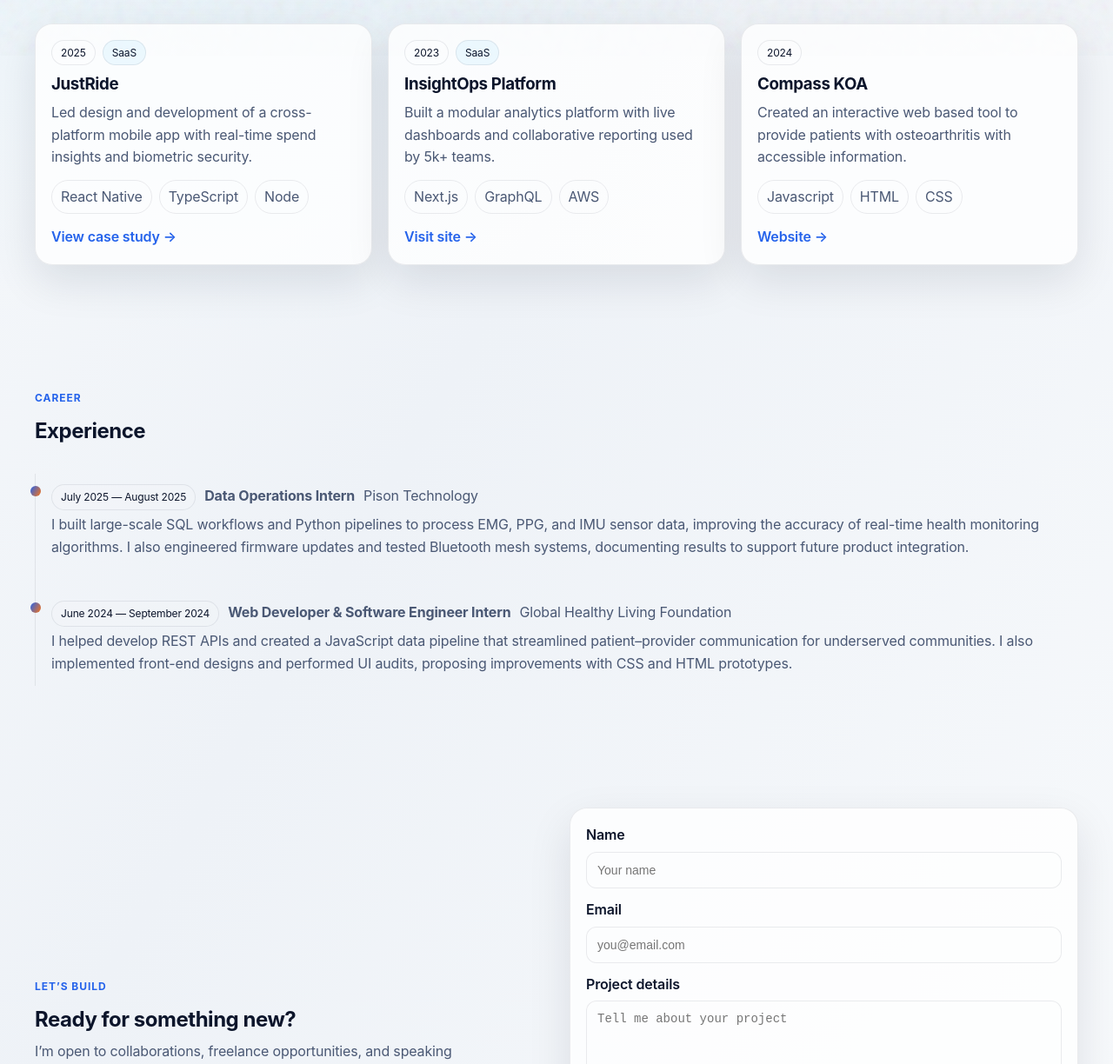
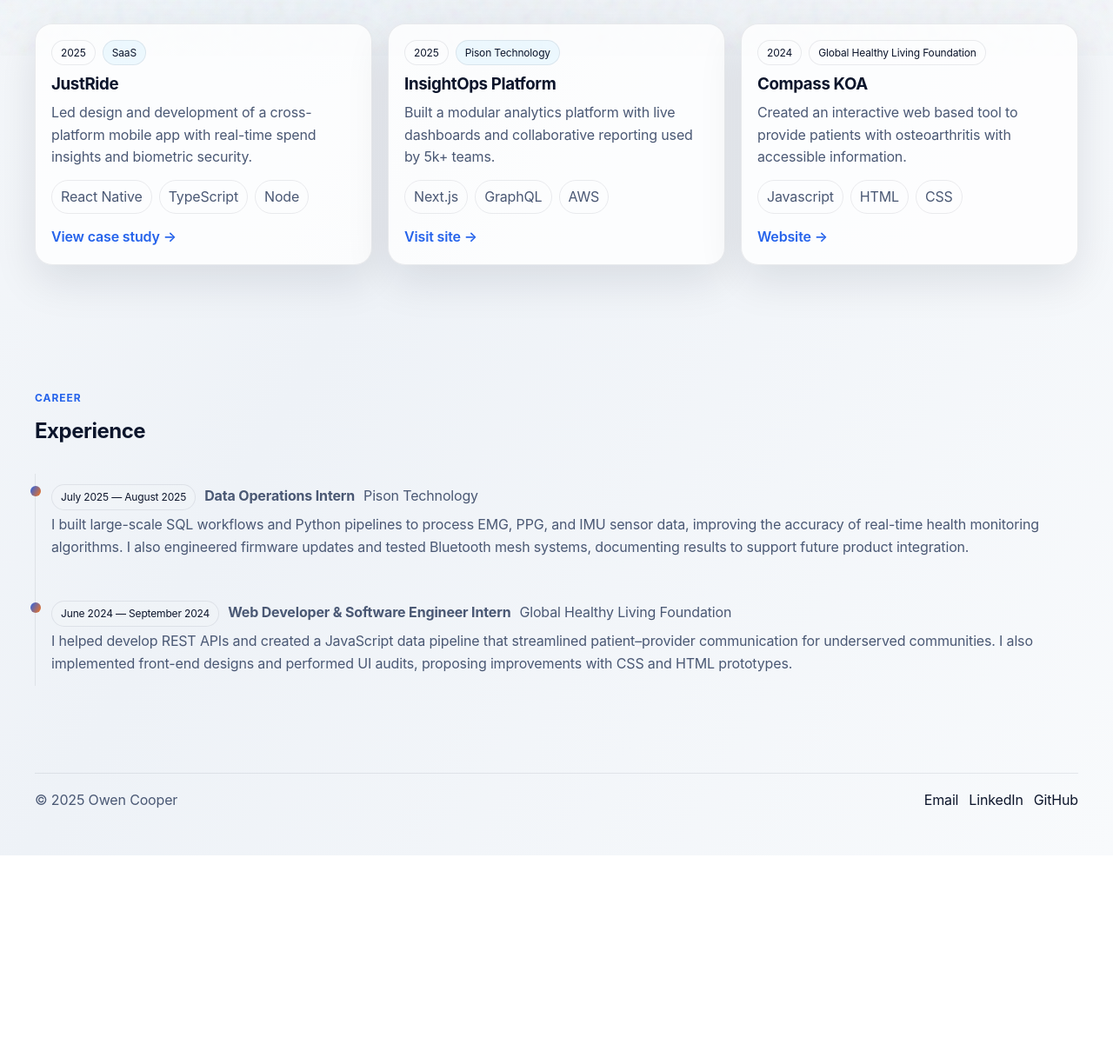
Before and after one commit to OwenCooper33/portfolio, a plain HTML site: page index.html in a window 1280 px wide. Shown: the part 736-1960 px from the top of the page at 87% size. After the commit the page ends 1720 px from the top, so only its background shows below. Drawn offline with Linux system fonts and the light colour scheme.

Commit message:
Removed form

```diff
--- a/index.html
+++ b/index.html
@@ -94,8 +94,8 @@
 
         <article class="card reveal">
           <div class="card__header">
-            <span class="chip">2023</span>
-            <span class="chip chip--soft">SaaS</span>
+            <span class="chip">2025</span>
+            <span class="chip chip--soft">Pison Technology</span>
           </div>
           <h3>InsightOps Platform</h3>
           <p>
@@ -112,6 +112,7 @@
         <article class="card reveal">
           <div class="card__header">
             <span class="chip">2024</span>
+            <span class="chip">Global Healthy Living Foundation</span>
           </div>
           <h3>Compass KOA</h3>
           <p>
@@ -160,14 +161,9 @@
         </div>
       </div>
     </section>
-
+<!--
     <section class="section section--split" id="contact">
       <div>
-        <p class="eyebrow">Let’s build</p>
-        <h2>Ready for something new?</h2>
-        <p class="section__lead">
-          I’m open to collaborations, freelance opportunities, and speaking engagements. Drop a note and let’s explore.
-        </p>
       </div>
       <div class="contact-card reveal">
         <form class="form" action="https://formspree.io/f/mayvlbvd" method="POST">
@@ -190,8 +186,11 @@
           <p><span>Availability</span>Accepting new projects</p>
           <p><span>Resume</span><a href="#">Download</a></p>
         </div>
+
       </div>
+
     </section>
+     -->
   </main>
 
   <footer class="site-footer">
```
